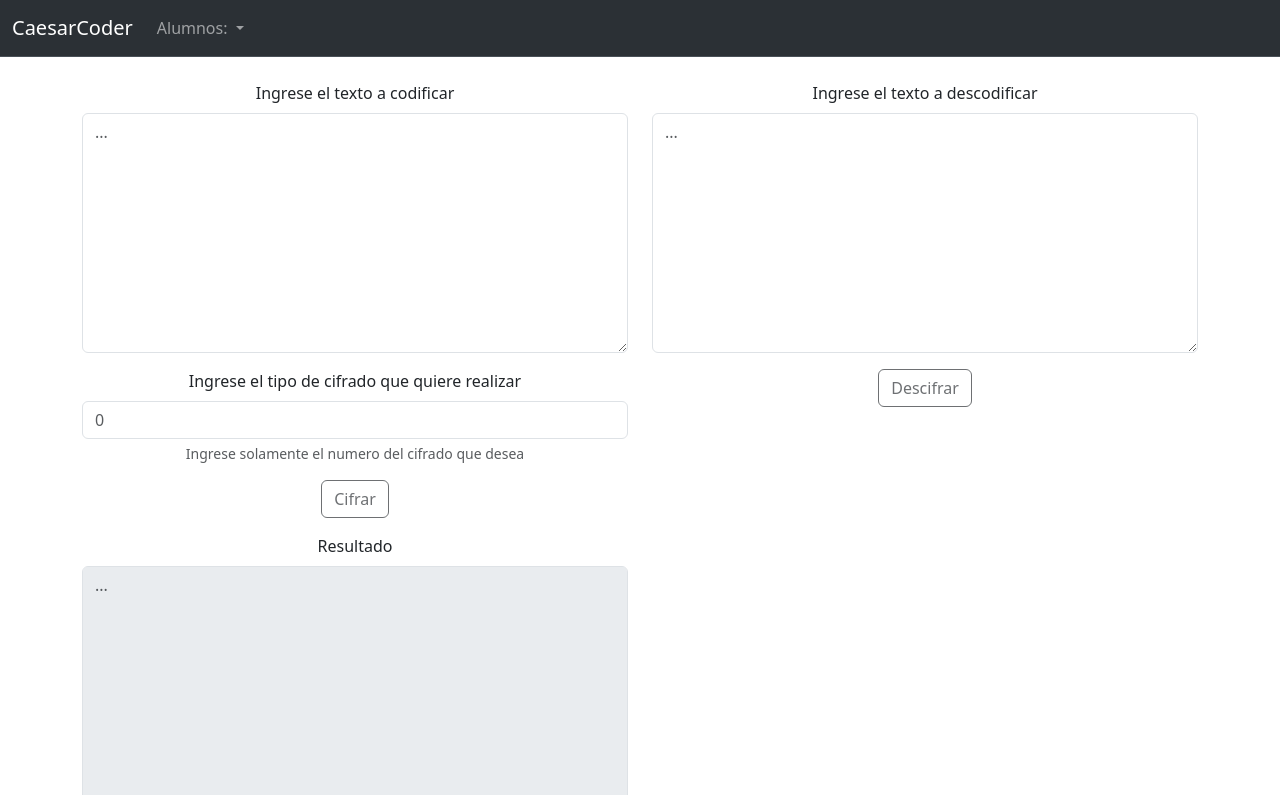
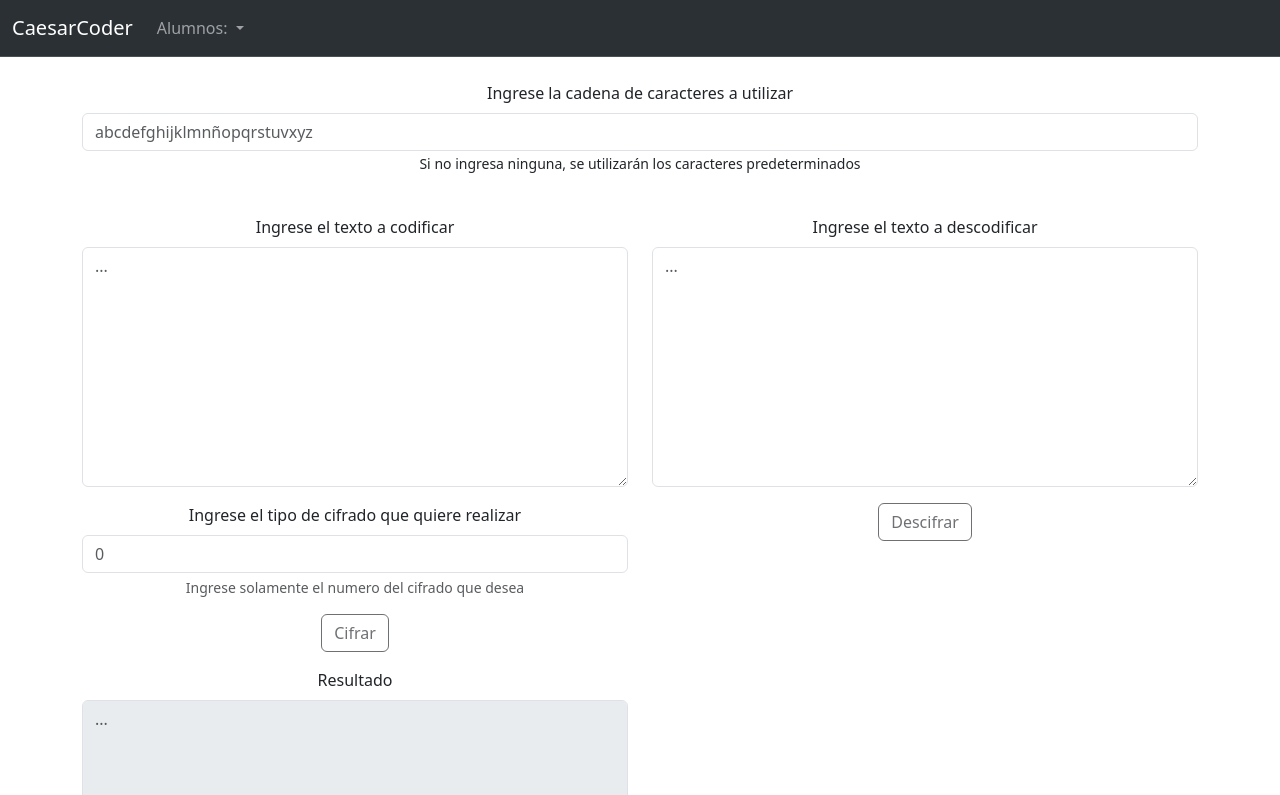
Before and after one commit to FcoMdz/CaesarCoder, an Angular app: page / in a window 1280 px wide. Shown: the top 795 px of the page. Built offline with nearby package versions, Linux system fonts and the light colour scheme.

Commit message:
Added vector of character to use

```diff
--- a/src/app/app.component.html
+++ b/src/app/app.component.html
@@ -23,6 +23,19 @@
     </div>
   </div>
 </nav>
+<div class="my-4">
+  <div class="container text-center">
+    <div class="row">
+      <form [formGroup]="formCadena" (submit)="cifrar()">
+        <div class="mb-3">
+          <label for="cadena" class="form-label">Ingrese la cadena de caracteres a utilizar</label>
+          <input formControlName="cadena" type="text" placeholder="abcdefghijklmnñopqrstuvxyz" class="form-control" id="cadena" aria-describedby="cadena">
+          <small>Si no ingresa ninguna, se utilizarán los caracteres predeterminados</small>
+        </div>
+      </form>
+    </div>
+  </div>
+</div>
 <div class="my-4">
   <div class="container text-center">
     <div class="row">
--- a/src/app/app.component.ts
+++ b/src/app/app.component.ts
@@ -37,14 +37,23 @@ export class AppComponent {
   formDescifrado = new FormGroup({
     'codificado': new FormControl('', [Validators.required]),
   })
+  formCadena = new FormGroup({
+    'cadena': new FormControl('')
+  })
   //8)
   cifrar(){
+    if(this.formCadena.controls.cadena.value){
+      this.caesar.modificarCadenaCaracteres(this.formCadena.controls.cadena.value)
+    }
     this.cadena = this.formCifrado.controls.codigo.value!;
     this.numCifrado = this.formCifrado.controls.cifrado.value!;
     this.texto = this.caesar.transformar(this.cadena,this.numCifrado);
   }
   //9)
   descifrar(){
+    if(this.formCadena.controls.cadena.value){
+      this.caesar.modificarCadenaCaracteres(this.formCadena.controls.cadena.value)
+    }
     this.descifrado = this.formDescifrado.controls.codificado.value!;
     this.cifradores = [];
     for(let i=1; i < this.caesar.mapaCaracteres.length;i++){
--- a/src/app/clases/caesar-module.ts
+++ b/src/app/clases/caesar-module.ts
@@ -31,6 +31,14 @@ export class CaesarModule {
         'y',
         'z'
     ]
+    modificarCadenaCaracteres(nuevo: string){
+      nuevo = nuevo.toLowerCase();
+      this.mapaCaracteres = [];
+      for (let i = 0; i < nuevo.length; i++) {
+        const element = nuevo[i];
+        this.mapaCaracteres.push(element)
+      }
+    }
     // 2)
     transformar(cadena:string, modulo:number):string{
         this.cadenaOriginal = cadena.toLowerCase();
@@ -40,7 +48,7 @@ export class CaesarModule {
         //3)
         for (let i = 0; i < this.cadenaOriginal.length; i++) {
             const caracter = this.cadenaOriginal[i];
-            if(caracter != ' '){
+            if(this.mapaCaracteres.includes(caracter)){
                 //4)
                 var posicionCaracter = this.mapaCaracteres.findIndex(caracterMapa => caracterMapa === caracter);
                 if(posicionCaracter + modulo >= this.mapaCaracteres.length){
@@ -50,8 +58,10 @@ export class CaesarModule {
                     saltos = posicionCaracter + this.modulo;
                 }
                 this.cadenaTransformada += this.mapaCaracteres[saltos];
+            }else if(caracter == ' '){
+                this.cadenaTransformada += ' ';
             }else{
-                this.cadenaTransformada += ' ';
+              this.cadenaTransformada += '|?|';
             }
 
         }
@@ -65,7 +75,7 @@ export class CaesarModule {
         var saltos = 0;
         for (let i = 0; i < this.cadenaOriginal.length; i++) {
             const caracter = this.cadenaOriginal[i];
-            if(caracter != ' '){
+            if(this.mapaCaracteres.includes(caracter)){
                 var posicionCaracter = this.mapaCaracteres.findIndex(caracterMapa => caracterMapa === caracter);
                 if(posicionCaracter - modulo < 0){
                     var espacios = this.modulo - posicionCaracter;
@@ -75,8 +85,10 @@ export class CaesarModule {
                 }
                 this.cadenaTransformada += this.mapaCaracteres[saltos];
             }
-            else {
+            else if(caracter == ' ') {
                 this.cadenaTransformada += ' ';
+            }else{
+              this.cadenaTransformada += '|?|';
             }
         }
         return this.cadenaTransformada;
```
